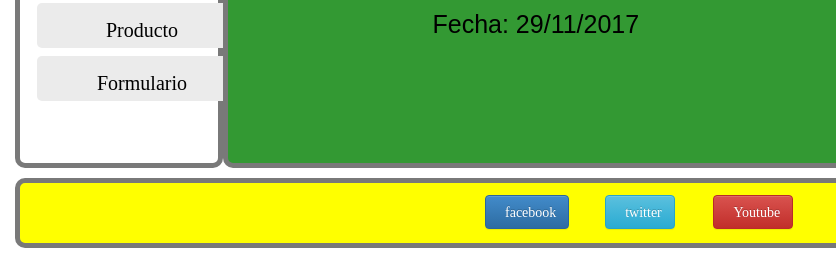
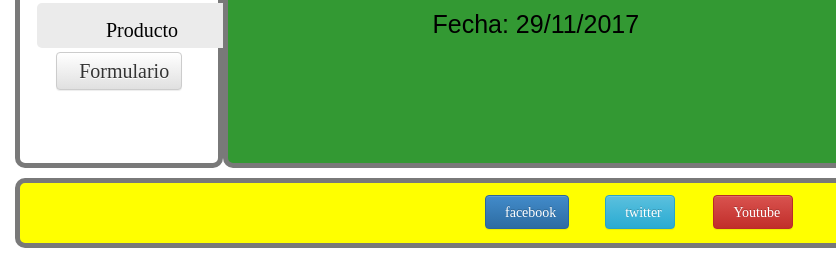
Before and after one commit to jnnavarro0/Laboratorio, a plain HTML site: page Parte2/index.html in a window 1280 px wide. Shown: the part 428-690 px from the top of the page, 0-836 px from the left. Drawn offline with Linux system fonts and the light colour scheme; files whose address does not match are found by name.

Commit message:
Update index.html

```diff
--- a/Parte2/index.html
+++ b/Parte2/index.html
@@ -79,7 +79,7 @@
       <br /><br/><a href="FormLogin.html" class="Boton icon-user size-icon"> LOGIN</a><br />
       <a href="FormLogin.html" class="Boton icon-drive size-icon"> Registro</a><br />
       <a href="FormLogin.html" class="Boton icon-book size-icon"> Producto</a><br />
-      <a href="./Recursos/html/FormContacto.html" class="Boton icon-user size-icon"> Formulario</a><br />
+      <a href="./Recursos/html/FormContacto.html" class="btn btn-default icon-user size-icon"> Formulario</a><br />
     </div>
   </div>
 
```
